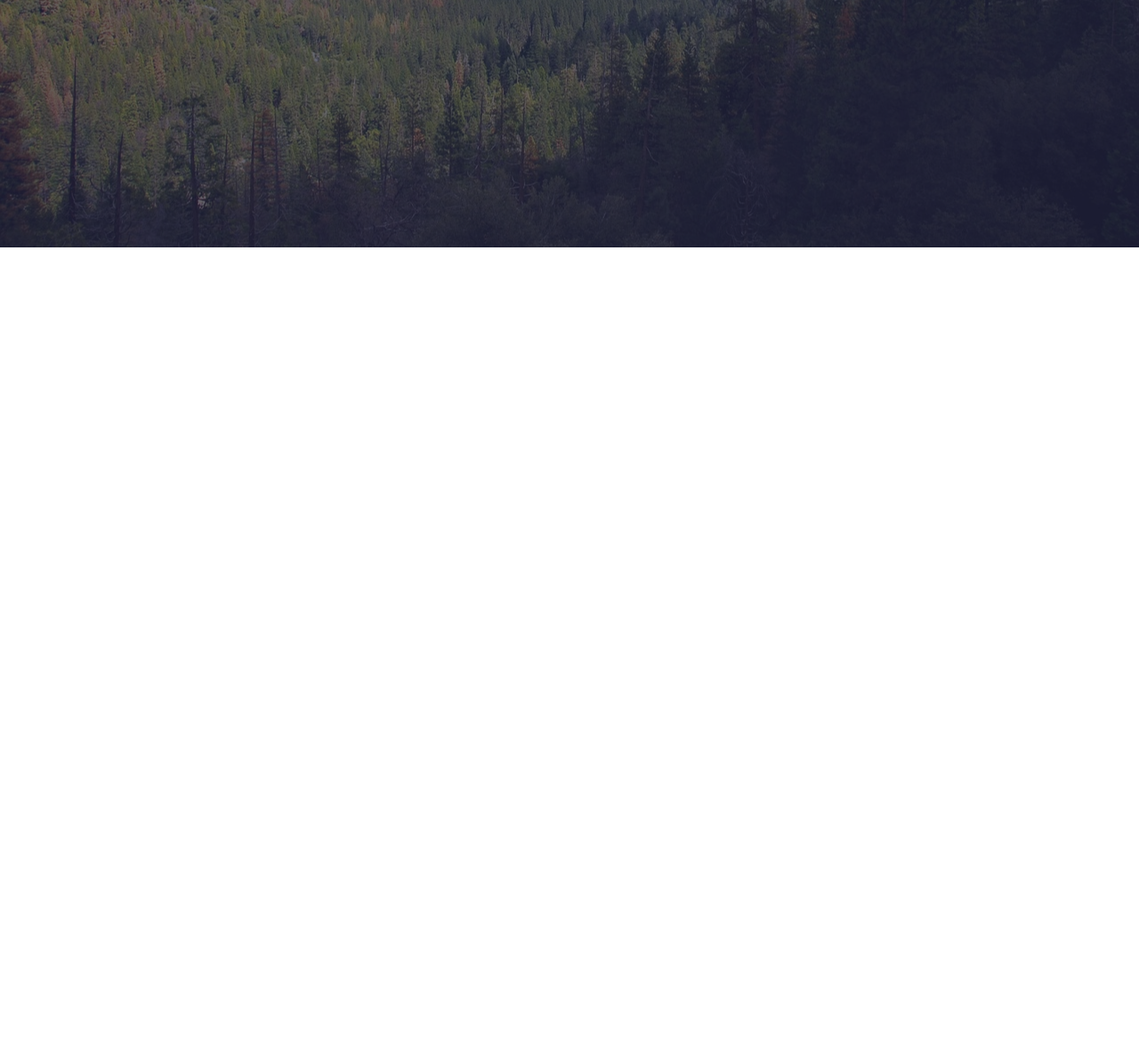
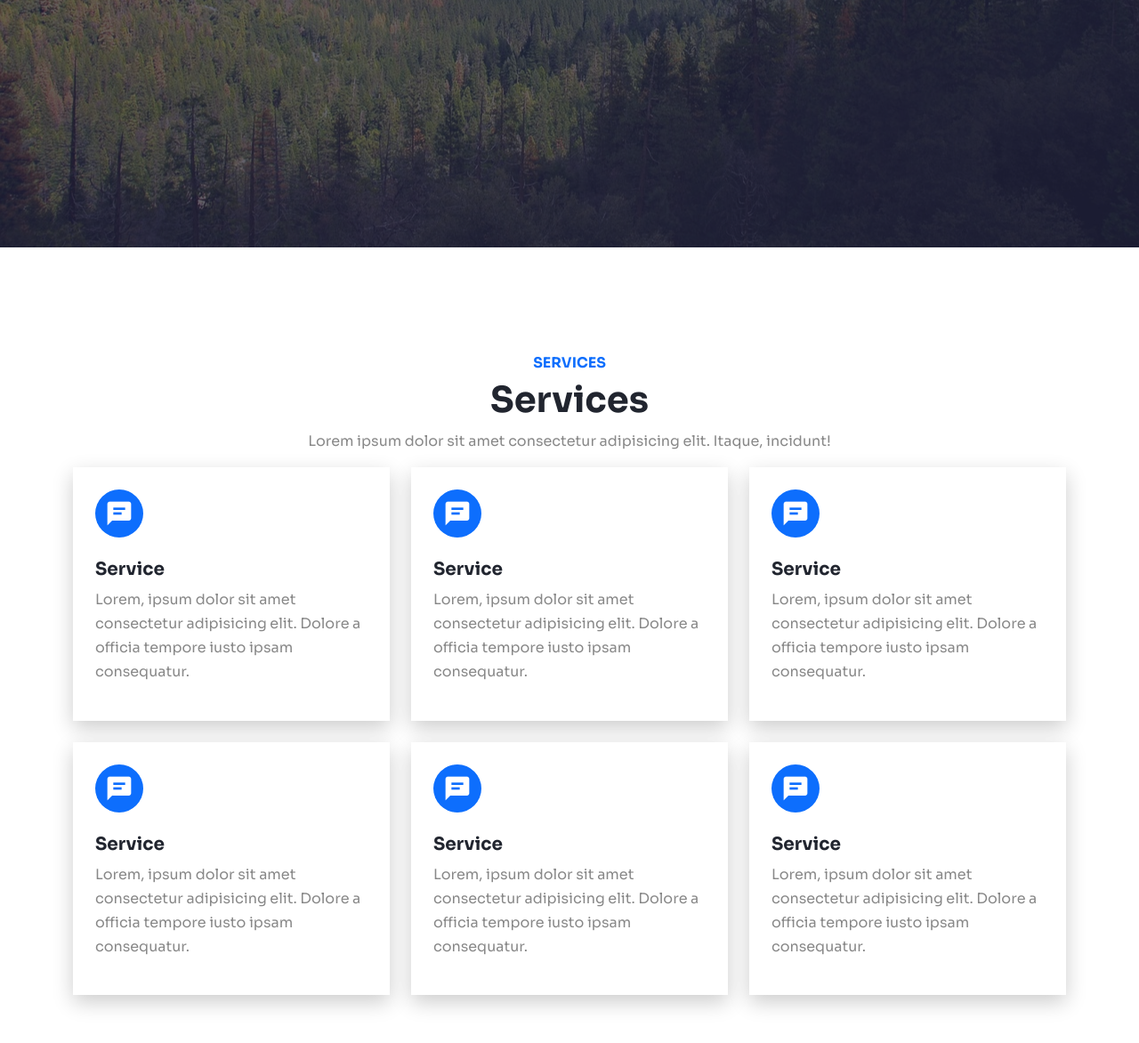
Before and after one commit to aya-weblike/bootstrap1, a plain HTML site: page index.html in a window 1280 px wide. Shown: the part 614-1786 px from the top of the page at 89% size. Before the commit the page ends 892 px from the top, so only its background shows below. Drawn offline with nearby package versions, Linux system fonts and the light colour scheme.

Commit message:
serviceセクションを追加

```diff
--- a/index.html
+++ b/index.html
@@ -3,8 +3,9 @@
 	<head>
 		<meta charset="utf-8">
 		<meta name="viewport" content="width=device-width, initial-scale=1">
-		<title>Bootstrap1</title>
+		<title>Aya Site</title>
 		<link href="https://cdn.jsdelivr.net/npm/bootstrap@5.3.0/dist/css/bootstrap.min.css" rel="stylesheet" integrity="sha384-9ndCyUaIbzAi2FUVXJi0CjmCapSmO7SnpJef0486qhLnuZ2cdeRhO02iuK6FUUVM" crossorigin="anonymous">
+		<link href='https://unpkg.com/boxicons@2.1.4/css/boxicons.min.css' rel='stylesheet'>
 		<link rel="stylesheet" href="style.css">
 	</head>
 
@@ -13,7 +14,7 @@
 		<nav class="navbar navbar-expand-lg bg-dark py-3">
 			<div class="container">
 			  <a class="navbar-brand" href="#">
-				<h2 class="text-white pt-1">Bootstrap1</h2>
+				<h2 class="text-white pt-1">Aya Site</h2>
 			  </a>
 			  <button class="navbar-toggler" type="button" data-bs-toggle="collapse" data-bs-target="#navbarNav" aria-controls="navbarNav" aria-expanded="false" aria-label="Toggle navigation">
 				<span class="navbar-toggler-icon"></span>
@@ -52,7 +53,7 @@
 			<div class="container">
 				<div class="row">
 					<div class="col-lg-7 mx-auto text-center">
-						<h1 class="display-4 text-white">Bootstrap Practice</h1>
+						<h1 class="display-4 text-white">Aya Site</h1>
 						<p class="text-white my-3">Lorem ipsum dolor sit amet consectetur adipisicing elit.
 							Accusamus earum, omnis atque laborum in similique qui neque, ab odit beatae sunt nihil tempora maiores ut totam quod quas iure doloribus!
 						</p>
@@ -63,6 +64,94 @@
 			</div>
 		</div>
 
+		<!-- Service Section -->
+		<section id="serveces">
+			<div class="container">
+				<div class="row">
+					<div class="col-md-8 mx-auto text-center">
+						<h6 class="text-primary">SERVICES</h6>
+						<h1>Services</h1>
+						<p>Lorem ipsum dolor sit amet consectetur adipisicing elit. Itaque, incidunt!</p>
+					</div>
+				</div>
+
+				<div class="row g-4">
+					<div class="col-lg-4 col-sm-6">
+						<div class="service card-effect">
+							<div class="iconbox">
+								<i class='bx bxs-comment-detail'></i>
+							</div>
+							<h5 class="mt-4 mb-2">Service</h5>
+							<p>
+								Lorem, ipsum dolor sit amet consectetur adipisicing elit. Dolore a officia tempore iusto ipsam consequatur.
+							</p>
+						</div>
+					</div>
+
+					<div class="col-lg-4 col-sm-6">
+						<div class="service card-effect">
+							<div class="iconbox">
+								<i class='bx bxs-comment-detail'></i>
+							</div>
+							<h5 class="mt-4 mb-2">Service</h5>
+							<p>
+								Lorem, ipsum dolor sit amet consectetur adipisicing elit. Dolore a officia tempore iusto ipsam consequatur.
+							</p>
+						</div>
+					</div>
+
+					<div class="col-lg-4 col-sm-6">
+						<div class="service card-effect">
+							<div class="iconbox">
+								<i class='bx bxs-comment-detail'></i>
+							</div>
+							<h5 class="mt-4 mb-2">Service</h5>
+							<p>
+								Lorem, ipsum dolor sit amet consectetur adipisicing elit. Dolore a officia tempore iusto ipsam consequatur.
+							</p>
+						</div>
+					</div>
+
+					<div class="col-lg-4 col-sm-6">
+						<div class="service card-effect">
+							<div class="iconbox">
+								<i class='bx bxs-comment-detail'></i>
+							</div>
+							<h5 class="mt-4 mb-2">Service</h5>
+							<p>
+								Lorem, ipsum dolor sit amet consectetur adipisicing elit. Dolore a officia tempore iusto ipsam consequatur.
+							</p>
+						</div>
+					</div>
+
+					<div class="col-lg-4 col-sm-6">
+						<div class="service card-effect">
+							<div class="iconbox">
+								<i class='bx bxs-comment-detail'></i>
+							</div>
+							<h5 class="mt-4 mb-2">Service</h5>
+							<p>
+								Lorem, ipsum dolor sit amet consectetur adipisicing elit. Dolore a officia tempore iusto ipsam consequatur.
+							</p>
+						</div>
+					</div>
+
+					<div class="col-lg-4 col-sm-6">
+						<div class="service card-effect">
+							<div class="iconbox">
+								<i class='bx bxs-comment-detail'></i>
+							</div>
+							<h5 class="mt-4 mb-2">Service</h5>
+							<p>
+								Lorem, ipsum dolor sit amet consectetur adipisicing elit. Dolore a officia tempore iusto ipsam consequatur.
+							</p>
+						</div>
+					</div>
+
+				</div>
+			</div>
+		</section>
+
 
 
 
--- a/style.css
+++ b/style.css
@@ -5,6 +5,7 @@
 	--primary:#0d6efd;
 	--dark:#21252f;
 	--body:#888;
+	--box-shadow: 0 8px 22px rgba(0,0,0,0.2);
 }
 
 body{
@@ -27,6 +28,11 @@ h6,
 a{
 	color: var(--dark);
 	text-decoration: none;
+}
+
+section{
+	padding-top: 120px;
+	padding-bottom: 120px;
 }
 
 .navbar .nav-link{
@@ -61,3 +67,60 @@ a{
 	background-color: rgba(37,39,71, 0.7);
 	z-index: -1;
 }
+
+.card-effect{
+	box-shadow: var(--box-shadow);
+	background-color: #fff;
+	padding: 25px;
+	transition: all 0.35s ease;
+}
+
+.card-effect:hover{
+	box-shadow: none;
+	transform: translateY(5px);
+}
+
+.iconbox{
+	width: 54px;
+	height: 54px;
+	display: flex;
+	align-items: center; /* 縦に対して中央 */
+	justify-content: center; /* 横に対して中央 */
+	color: white;
+	font-size: 32px;
+	background-color: var(--primary);
+	border-radius: 100px;
+}
+
+.service{
+	position: relative;
+	overflow: hidden; /* top-100の溢れた部分を隠す */
+}
+
+.service::after{
+	content: "";
+	position: absolute;
+	top: -100%;
+	left: 0;
+	background-color: var(--primary);
+	width: 100%;
+	height: 100%;
+	opacity: 0;
+	transition: all 0.35s ease;
+	z-index: -1;
+}
+
+.service:hover h5,
+.service:hover p{
+	color: white;
+}
+
+.service:hover .iconbox{
+	background-color: white;
+	color: var(--primary);
+}
+
+.service:hover::after{
+	opacity: 1;
+	top: 0%;
+}
```
Also changed, not shown: 1 other file.
